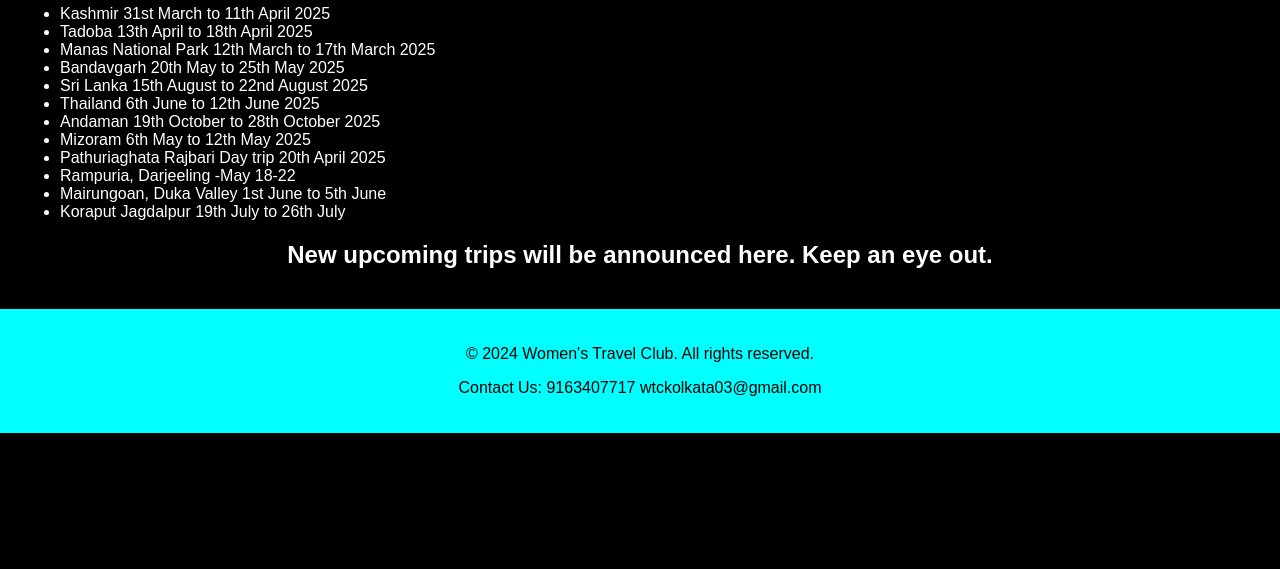
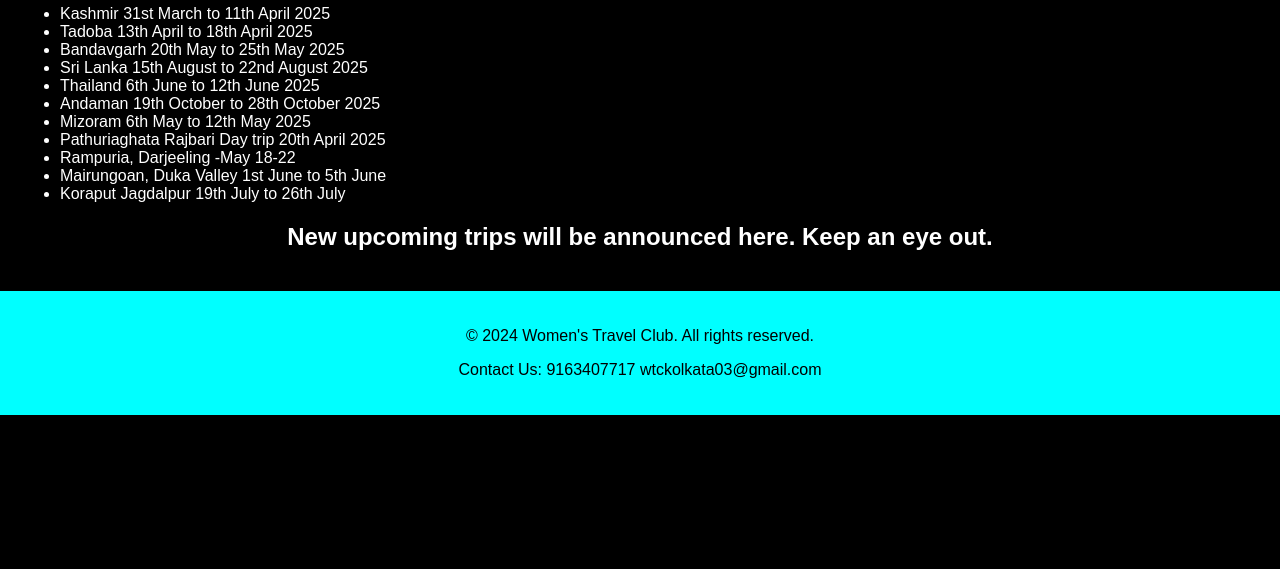
Before and after one commit to Sunfyre11/html-wtc, a plain HTML site: page upcoming_tours.html in a window 1280 px wide. Shown: the part 231-800 px from the top of the page. Drawn offline with Linux system fonts and the light colour scheme.

Commit message:
Update upcoming_tours.html

```diff
--- a/upcoming_tours.html
+++ b/upcoming_tours.html
@@ -29,7 +29,6 @@
     <ul>
         <li>Kashmir 31st March to 11th April 2025</li>
         <li>Tadoba 13th April to 18th April 2025</li>
-        <li>Manas National Park 12th March to 17th March 2025</li>
         <li>Bandavgarh 20th May to 25th May 2025</li>
         <li>Sri Lanka 15th August to 22nd August 2025</li>
         <li>Thailand 6th June to 12th June 2025</li>
```
